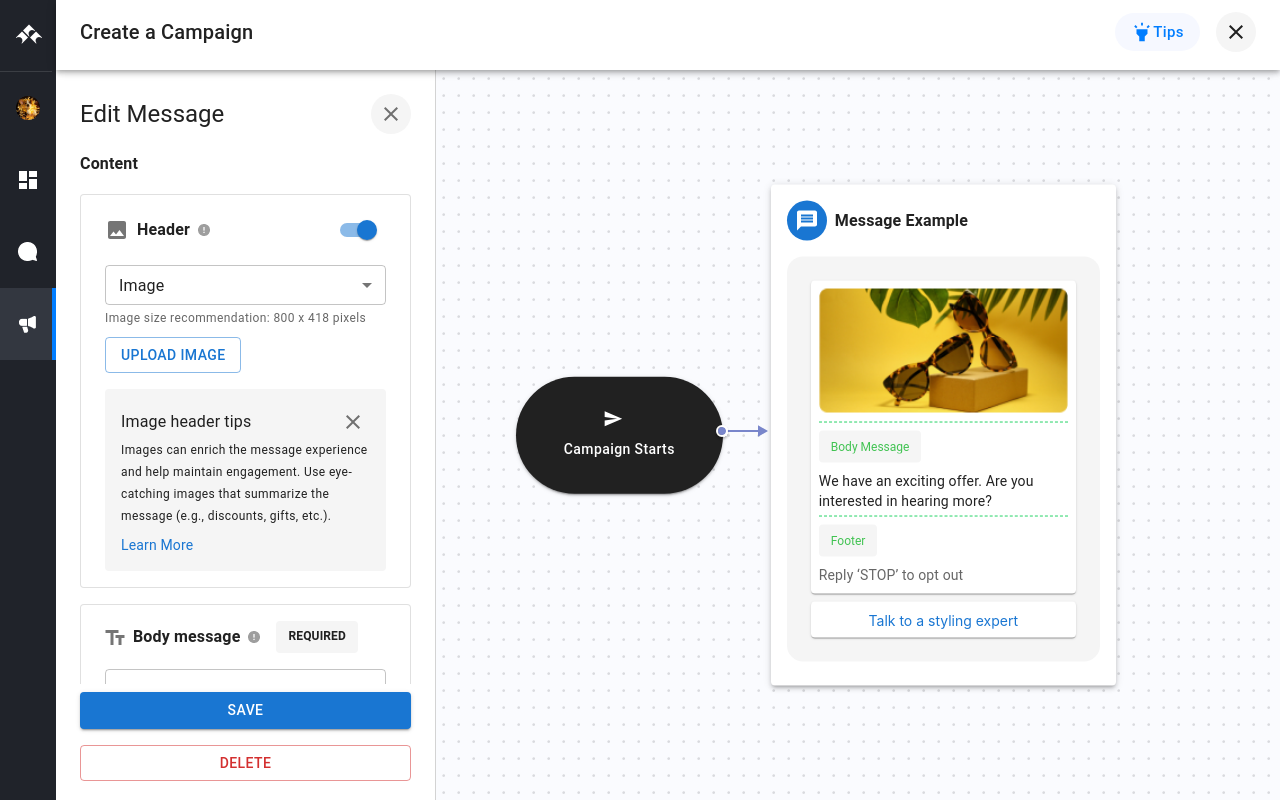
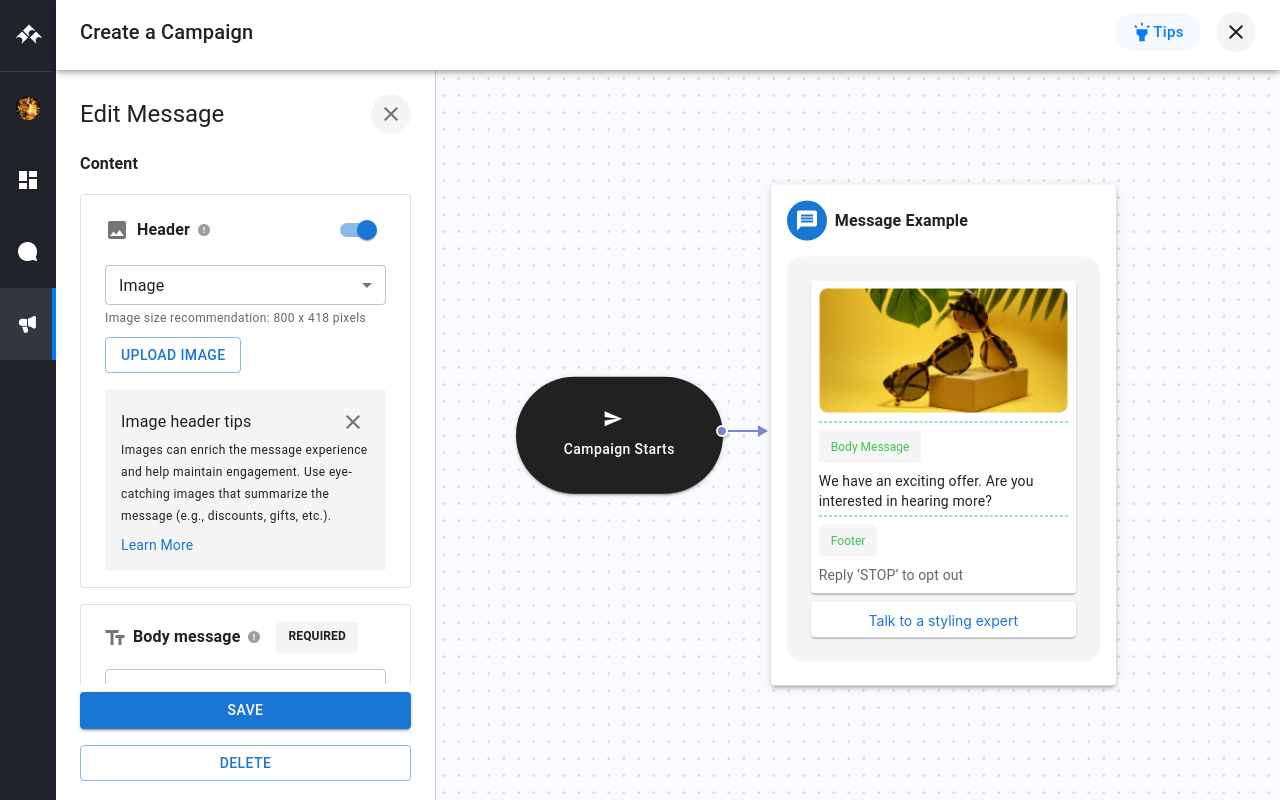
Before and after one commit to javiergold112/react-ts-material-ui-message-template, a React (Create React App) app: page / in a window 1280 px wide. Built offline with nearby package versions, Linux system fonts and the light colour scheme.

Commit message:
dependencies updated

```diff
--- a/package.json
+++ b/package.json
@@ -9,14 +9,14 @@
     "@mui/material": "^5.15.10",
     "@mui/styles": "^5.15.10",
     "@testing-library/jest-dom": "^5.17.0",
-    "@testing-library/react": "^13.4.0",
+    "@testing-library/react": "^12.0.0",
     "@testing-library/user-event": "^13.5.0",
     "@types/jest": "^27.5.2",
     "@types/node": "^16.18.82",
     "@types/react": "^18.2.57",
     "@types/react-dom": "^18.2.19",
-    "react": "^18.2.0",
-    "react-dom": "^18.2.0",
+    "react": "^17.0.2",
+    "react-dom": "^17.0.2",
     "react-scripts": "5.0.1",
     "typescript": "^4.9.5",
     "web-vitals": "^2.1.4"
--- a/src/sections/sidebar/ActionSection.tsx
+++ b/src/sections/sidebar/ActionSection.tsx
@@ -11,7 +11,7 @@ export default function ActionSection() {
   // Explicitly type the actionButtons array with the ActionButton type.
   const actionButtons: ActionButton[] = [
     { variant: "contained", color: "primary", label: "Save" },
-    { variant: "outlined", color: "error", label: "Delete" },
+    { variant: "outlined", color: "primary", label: "Delete" },
   ];
 
   return (
```
Also changed, not shown: src/index.tsx (+4 -9 lines), 1 other file (tests, documents, lock files or other folders).
